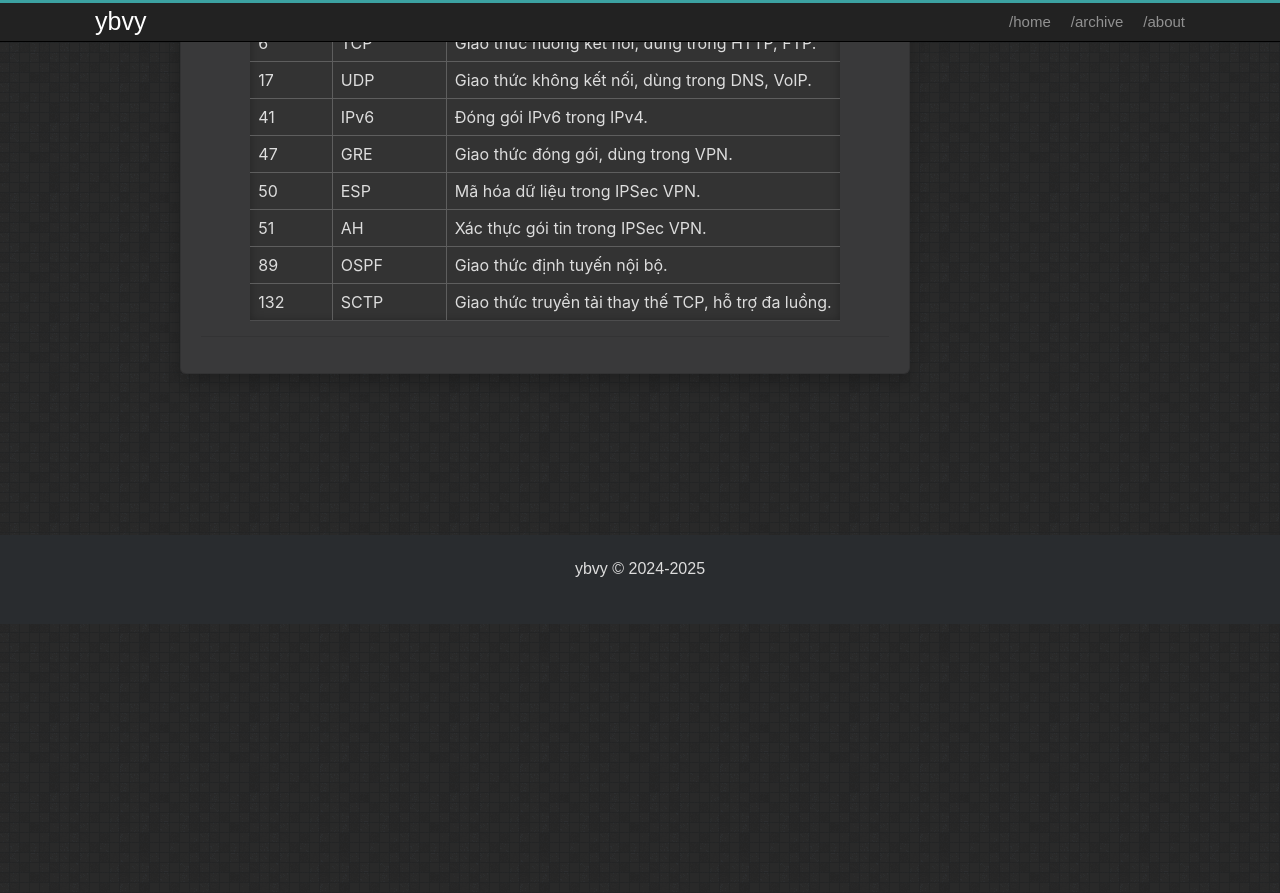
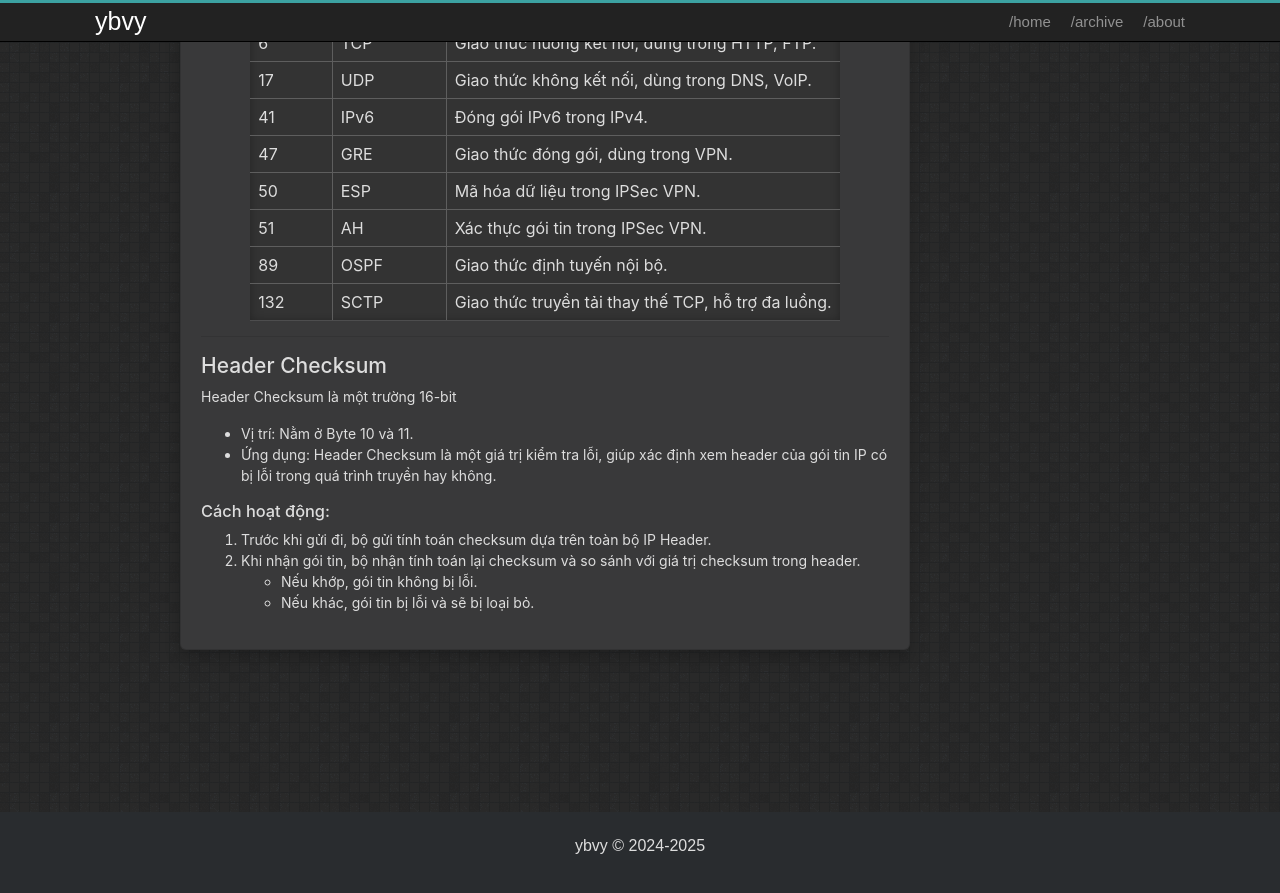
Before and after one commit to ybvy/ybvy.github.io, a Jekyll site: the page built from _posts/2025-03-18-ip-header-explain.md, in a window 1280 px wide and 900 px high, scrolled down 4748 px. Shown: the top 893 px of the window. Built offline with Jekyll 4.4.1, drawn with Linux system fonts in a browser that asks for light colours; before the commit the page ends 5372 px from its top, so only the background shows below that.

Commit message:
add post 2025-03-18

```diff
--- a/_posts/2025-03-18-ip-header-explain.md
+++ b/_posts/2025-03-18-ip-header-explain.md
@@ -202,6 +202,16 @@ Protocol là một trường 8-bit
 
 ---
 
+## Header Checksum
+Header Checksum là một trường 16-bit
+* Vị trí: Nằm ở Byte 10 và 11.
+* Ứng dụng: Header Checksum là một giá trị kiểm tra lỗi, giúp xác định xem header của gói tin IP có bị lỗi trong quá trình truyền hay không.
+
+### Cách hoạt động:
+1. Trước khi gửi đi, bộ gửi tính toán checksum dựa trên toàn bộ IP Header.
+2. Khi nhận gói tin, bộ nhận tính toán lại checksum và so sánh với giá trị checksum trong header.
+* Nếu khớp, gói tin không bị lỗi.
+* Nếu khác, gói tin bị lỗi và sẽ bị loại bỏ.
 
 <!-- <script src="https://giscus.app/client.js"
         data-repo="ybvy/ybvy.github.io"
```
